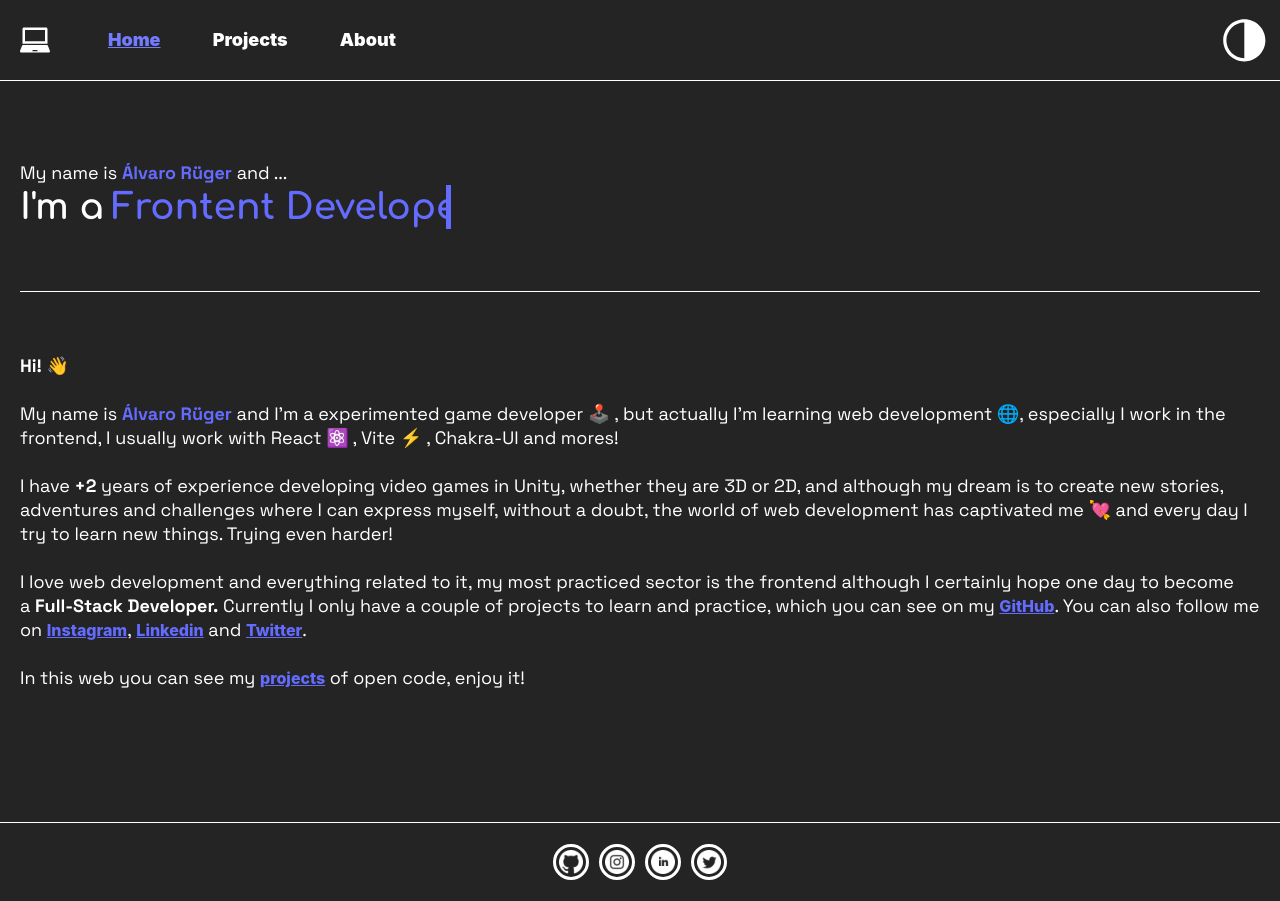
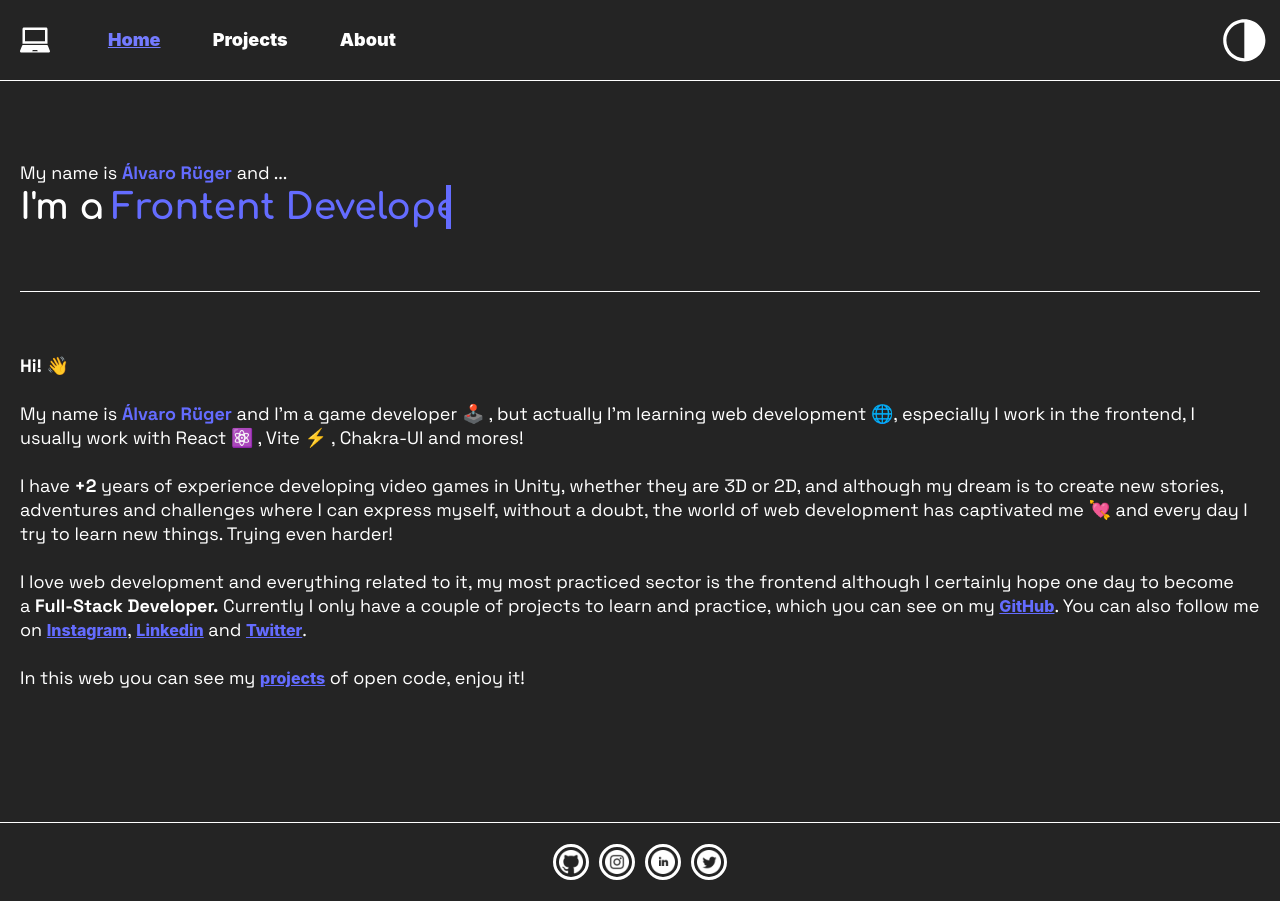
Before and after one commit to arugerdev/aruger.dev, a React (Vite) app: page / in a window 1280 px wide. Built offline with nearby package versions, Linux system fonts and the light colour scheme.

Commit message:
Change Home Page Content

```diff
--- a/src/pages/Index/index.jsx
+++ b/src/pages/Index/index.jsx
@@ -52,7 +52,7 @@ export default function Index() {
                 <br />
                 <span className="normal text">My name is </span>
                 <span className="bold colored text">Álvaro Rüger </span>
-                <span className="normal text">and I'm a experimented game  developer 🕹️ , but actually I'm learning web development 🌐, especially I work in the frontend, I usually work with React ⚛️ , Vite ⚡ , Chakra-UI and mores! </span>
+                <span className="normal text">and I'm a game  developer 🕹️ , but actually I'm learning web development 🌐, especially I work in the frontend, I usually work with React ⚛️ , Vite ⚡ , Chakra-UI and mores! </span>
                 <br />
                 <br />
                 <span className='normal text'>
```
